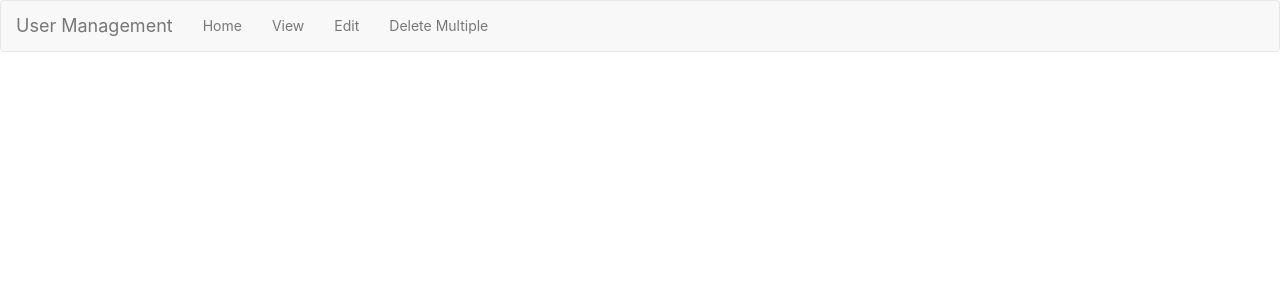
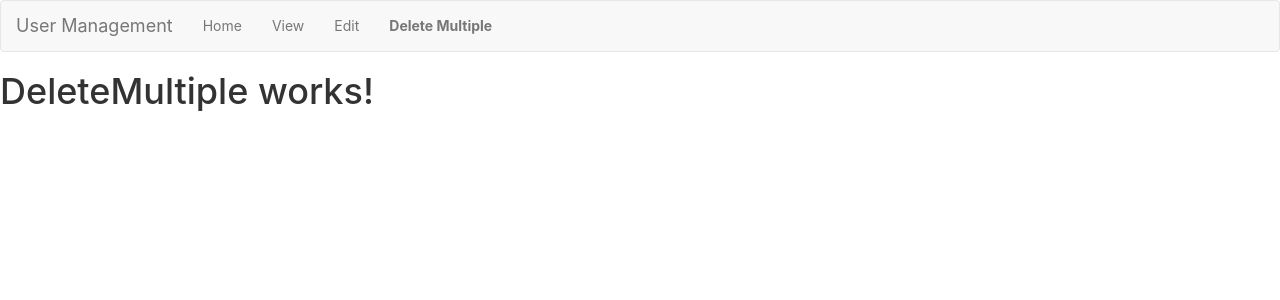
Before and after one commit to dsmith2708/ReactJS-Spring-Frontend, a React (Create React App) app: page /delete in a window 1280 px wide. Shown: the top 300 px of the page. Built offline with nearby package versions, Linux system fonts and the light colour scheme.

Commit message:
componenets added for each route, navigation is now complete

```diff
--- a/src/app/App.js
+++ b/src/app/App.js
@@ -4,6 +4,8 @@ import './App.css';
 import { Header } from '../header/Header';
 import { Home } from '../home/Home';
 import { ViewUsers } from '../view/ViewUsers';
+import { Edit } from '../edit/Edit';
+import { DeleteMultiple } from '../delete/DeleteMultiple';
 
 class App extends Component {
   render() {
@@ -15,6 +17,8 @@ class App extends Component {
             <div className="page-contents">
               <Route exact path="/" component={Home} />
               <Route path="/view" component={ViewUsers} />
+              <Route path="/edit" component={Edit} />
+              <Route path="/delete" component={DeleteMultiple} />
             </div>
           </div>
         </BrowserRouter>
--- /dev/null
+++ b/src/delete/DeleteMultiple.js
@@ -0,0 +1,9 @@
+import React from 'react';
+
+export class DeleteMultiple extends React.Component {
+    render() {
+        return (
+            <h1>DeleteMultiple works!</h1>
+        )
+    }
+}
--- /dev/null
+++ b/src/edit/Edit.js
@@ -0,0 +1,9 @@
+import React from 'react';
+
+export class Edit extends React.Component {
+    render() {
+        return (
+            <h1>Edit works!</h1>
+        )
+    }
+}
--- a/src/header/Header.js
+++ b/src/header/Header.js
@@ -13,7 +13,7 @@ export class Header extends React.Component {
                         <li><NavLink activeStyle={{fontWeight: "bold"}} activeClassName="active" exact to="/">Home</NavLink></li>
                         <li><NavLink activeStyle={{fontWeight: "bold"}} activeClassName="active" to="/view">View</NavLink></li>
                         <li><NavLink activeStyle={{fontWeight: "bold"}} activeClassName="active" to="/edit">Edit</NavLink></li>
-                        <li><NavLink activeStyle={{fontWeight: "bold"}} activeClassName="active" to="/deletion">Delete Multiple</NavLink></li>
+                        <li><NavLink activeStyle={{fontWeight: "bold"}} activeClassName="active" to="/delete">Delete Multiple</NavLink></li>
                     </ul>
                 </div>
             </div>
```
